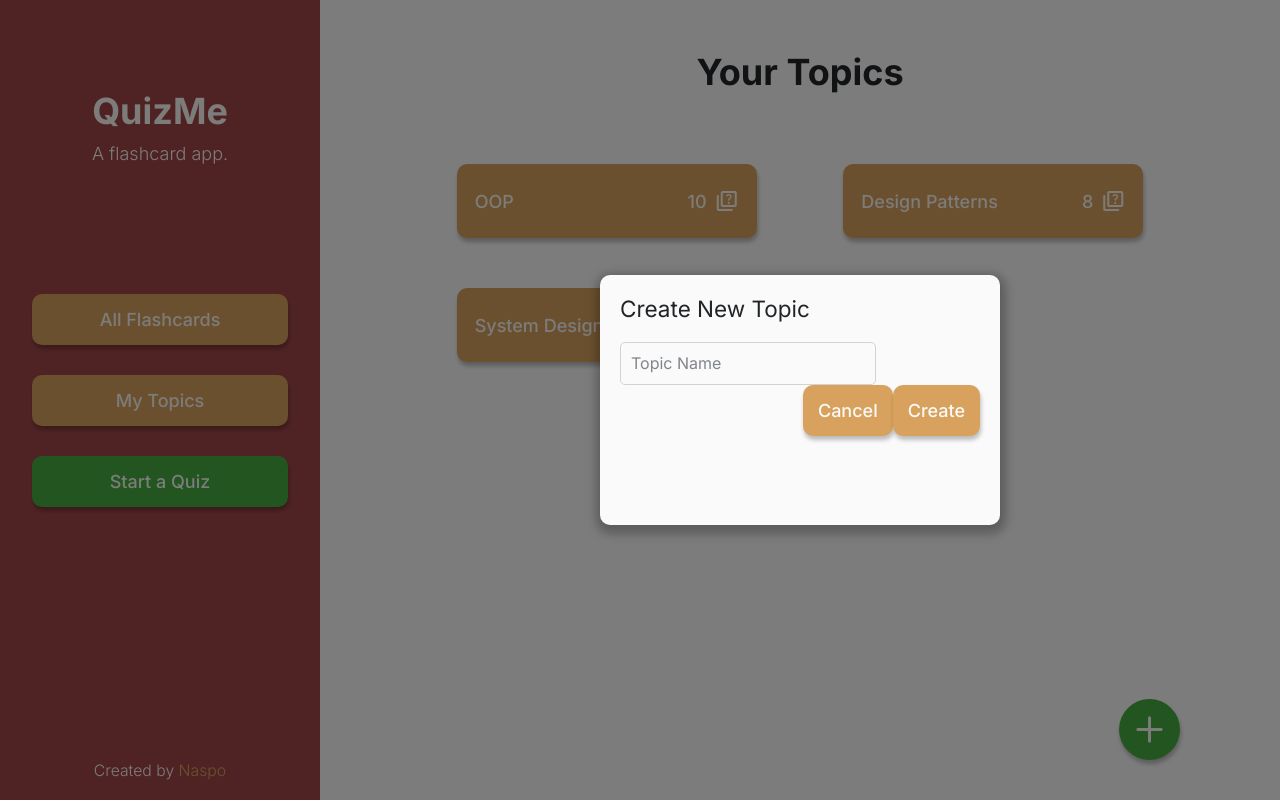
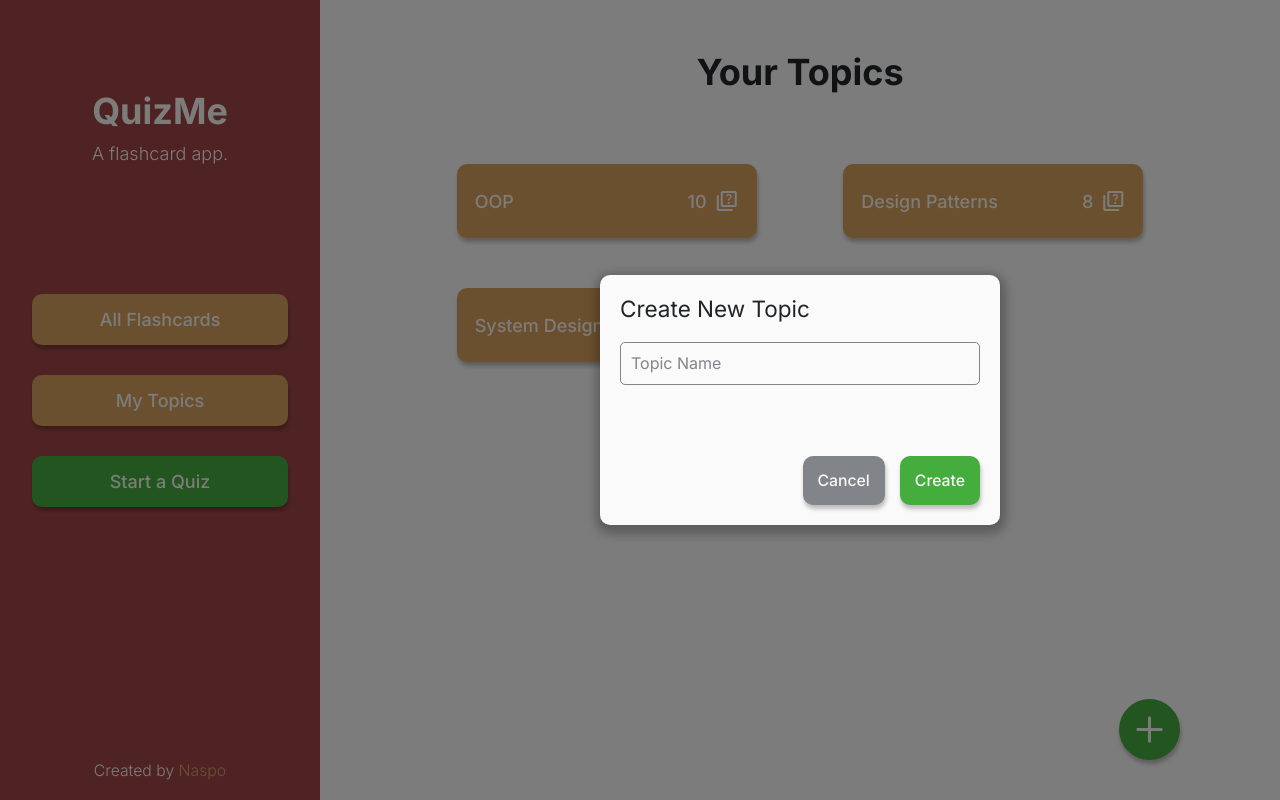
Before and after one commit to NaspoDev/QuizMe, a React (Vite) app in the folder frontend/: page /topics in a window 1280 px wide. Built offline with nearby package versions, Linux system fonts and the light colour scheme.

Commit message:
add topic modal styling done

```diff
--- a/frontend/src/components/add_topic_modal/AddTopicModal.scss
+++ b/frontend/src/components/add_topic_modal/AddTopicModal.scss
@@ -27,7 +27,6 @@
   left: 50%;
   transform: translate(-50%, -50%);
 
-  //   background-color: $background-color-white;
   background-color: $background-color-white;
   border-radius: 10px;
   padding: 20px;
@@ -37,8 +36,18 @@
     margin-bottom: 20px;
   }
 
+  .add-topic-form {
+    width: 100%;
+
+    .topic-name-input {
+      width: 100%;
+    }
+  }
+
   .buttons-container {
     width: 100%;
-    @include displayFlex(row, flex-end);
+    flex: 1;
+    @include displayFlex(row, flex-end, flex-end);
+    gap: 15px;
   }
 }
--- a/frontend/src/components/add_topic_modal/AddTopicModal.tsx
+++ b/frontend/src/components/add_topic_modal/AddTopicModal.tsx
@@ -16,8 +16,8 @@ function AddTopicModal({ isOpen }: { isOpen: boolean }) {
             placeholder="Topic Name"
           />
         </form>
-        <div className="buttons-container">
-          <button className="button">Cancel</button>
+        <div className="buttons-container text-sm">
+          <button className="button button-dark">Cancel</button>
           <button className="button button-success">Create</button>
         </div>
       </div>
--- a/frontend/src/index.scss
+++ b/frontend/src/index.scss
@@ -97,7 +97,7 @@ input {
   @include fontRegular();
   color: $text-color-black;
 
-  border: 1px solid $light-gray;
+  border: 1px solid $dark-gray;
   border-radius: 5px;
   font-size: 16px;
 
@@ -109,7 +109,7 @@ input {
   }
 
   &:focus {
-    border-color: $success-green;
+    border-color: $theme-color-orange;
   }
 }
 
@@ -131,6 +131,14 @@ input {
   &:hover {
     transform: scale(0.99) translateY(2px);
   }
+}
+
+.button-success {
+  background-color: $success-green;
+}
+
+.button-dark {
+  background-color: $dark-gray;
 }
 
 // Applied to button elements or Link elements to style a Google Material
```
